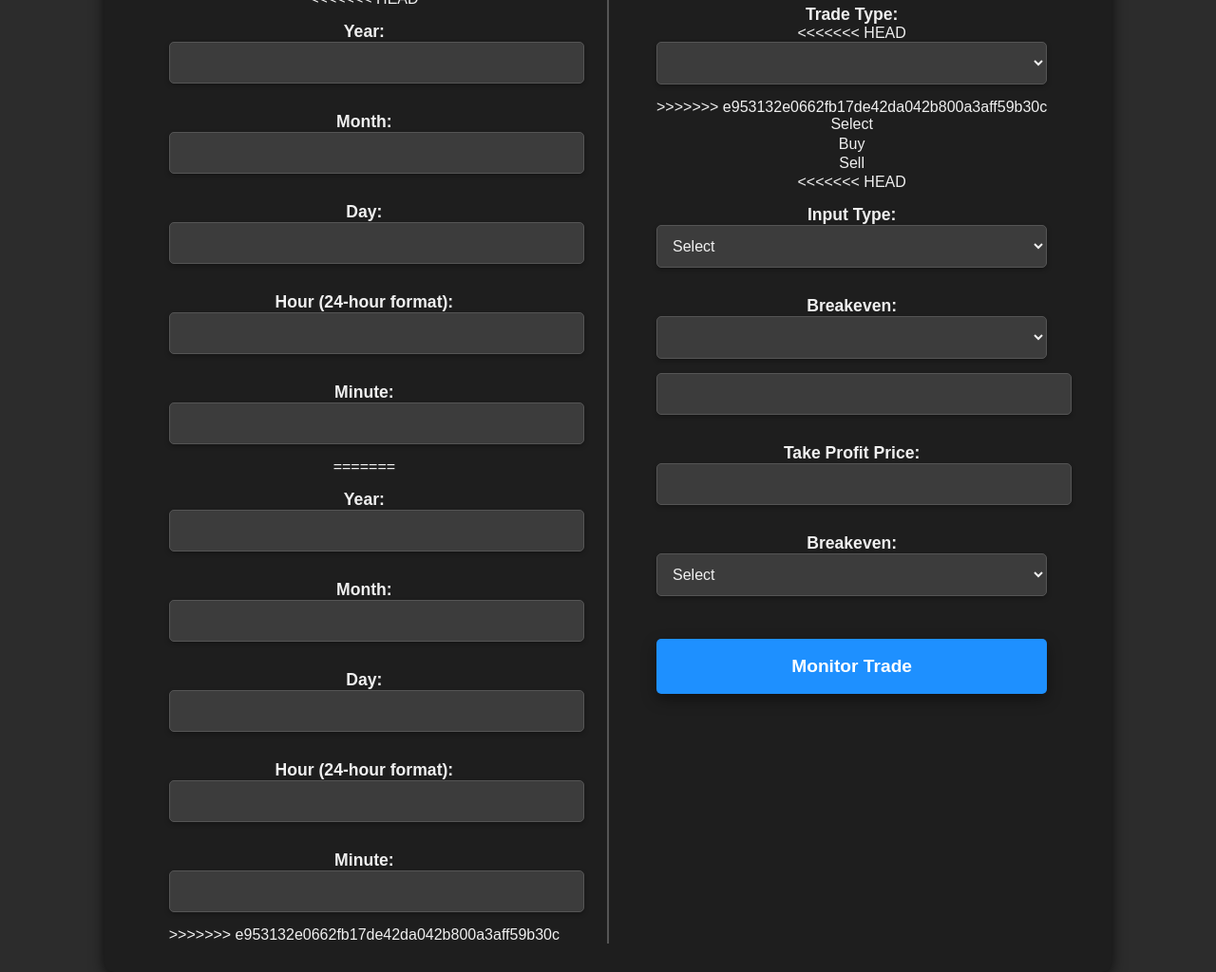
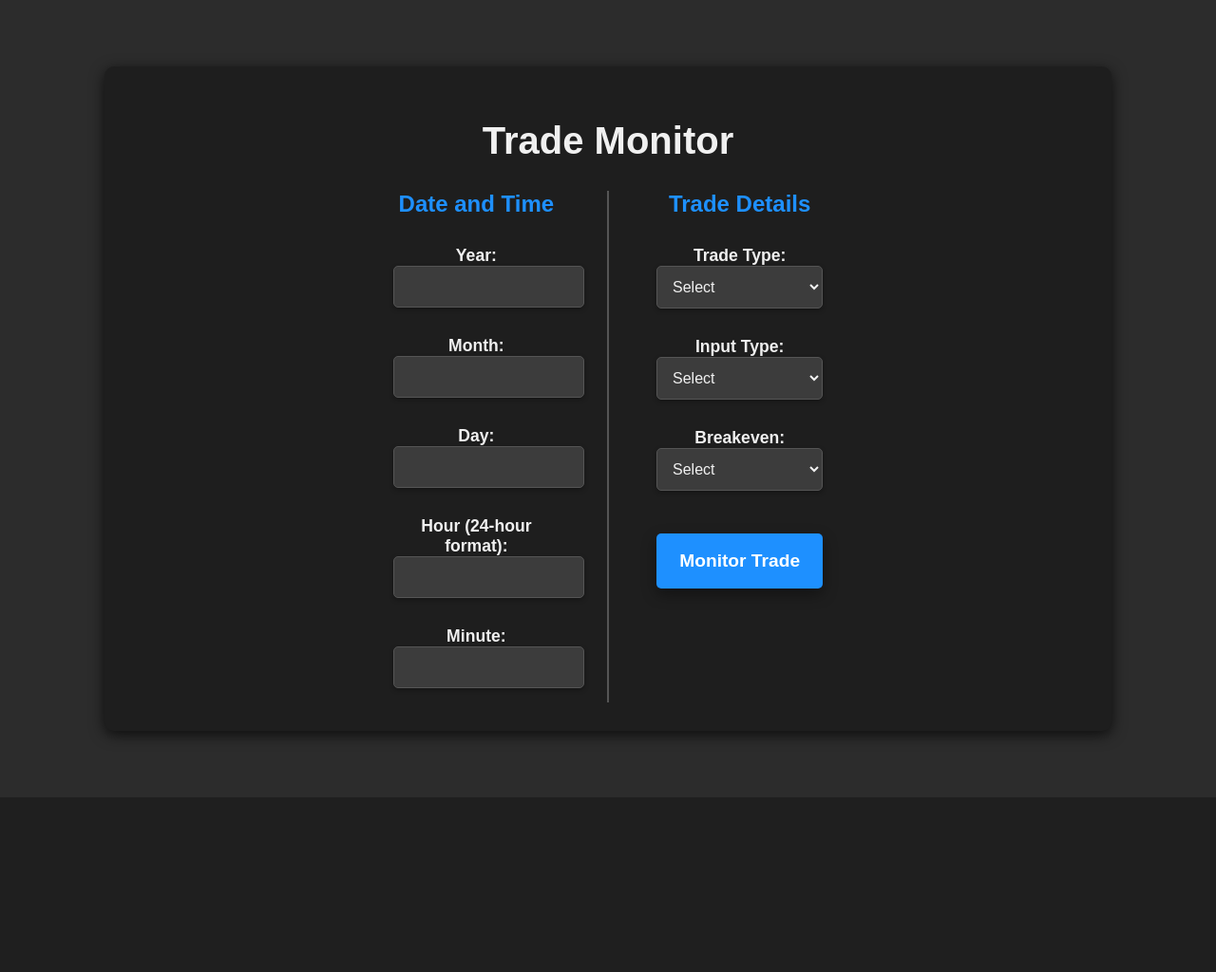
Before and after one commit to nafis333/App-Backtest, a Flask app: page / in a window 1280 px wide. Shown: the whole page at 95% size. After the commit the page ends 840 px from the top, so only its background shows below. Run offline with Flask 3, Linux system fonts and the light colour scheme; lists and menus that the app fills with data are empty; parts of the project's set-up code (start-up, migrations or seed data) failed here and were passed over.

Commit message:
Update index.html

```diff
--- a/templates/index.html
+++ b/templates/index.html
@@ -99,11 +99,7 @@
             font-size: 1.5rem;
             font-weight: bold;
             margin-bottom: 15px;
-<<<<<<< HEAD
             color: #1e90ff;
-=======
-            color: #1e90ff; /* Appealing color for header */
->>>>>>> e953132e0662fb17de42da042b800a3aff59b30c
         }
     </style>
    <script>
@@ -135,7 +131,6 @@
                 <div class="section">
                     <fieldset>
                         <legend>Date and Time</legend>
-<<<<<<< HEAD
                         <!-- Existing Date and Time Inputs -->
                         <div class="input-row">
                             <label for="year">Year:</label>
@@ -156,27 +151,6 @@
                         <div class="input-row">
                             <label for="minute">Minute:</label>
                             <input type="number" id="minute" name="minute" min="0" max="59" required>
-=======
-                        <div class="input-row">
-                            <label for="year">Year:</label>
-                            <input type="number" id="year" name="year" min="2000" max="2100" required aria-label="Year">
-                        </div>
-                        <div class="input-row">
-                            <label for="month">Month:</label>
-                            <input type="number" id="month" name="month" min="1" max="12" required aria-label="Month">
-                        </div>
-                        <div class="input-row">
-                            <label for="day">Day:</label>
-                            <input type="number" id="day" name="day" min="1" max="31" required aria-label="Day">
-                        </div>
-                        <div class="input-row">
-                            <label for="hour">Hour (24-hour format):</label>
-                            <input type="number" id="hour" name="hour" min="0" max="23" required aria-label="Hour">
-                        </div>
-                        <div class="input-row">
-                            <label for="minute">Minute:</label>
-                            <input type="number" id="minute" name="minute" min="0" max="59" required aria-label="Minute">
->>>>>>> e953132e0662fb17de42da042b800a3aff59b30c
                         </div>
                     </fieldset>
                 </div>
@@ -188,18 +162,13 @@
                         <legend>Trade Details</legend>
                         <div class="input-row">
                             <label for="trade_type">Trade Type:</label>
-<<<<<<< HEAD
                             <select id="trade_type" name="trade_type" required>
-=======
-                            <select id="trade_type" name="trade_type" required aria-label="Trade Type">
->>>>>>> e953132e0662fb17de42da042b800a3aff59b30c
                                 <option value="">Select</option>
                                 <option value="buy">Buy</option>
                                 <option value="sell">Sell</option>
                             </select>
                         </div>
                         <div class="input-row">
-<<<<<<< HEAD
                             <label for="input_type">Input Type:</label>
                             <select id="input_type" name="input_type" onchange="toggleInputType()" required>
                                 <option value="">Select</option>
@@ -230,18 +199,6 @@
                         <div class="input-row">
                             <label for="breakeven">Breakeven:</label>
                             <select id="breakeven" name="breakeven" required>
-=======
-                            <label for="stoploss_price">Stop Loss Price:</label>
-                            <input type="number" step="0.01" id="stoploss_price" name="stoploss_price" required aria-label="Stop Loss Price">
-                        </div>
-                        <div class="input-row">
-                            <label for="takeprofit_price">Take Profit Price:</label>
-                            <input type="number" step="0.01" id="takeprofit_price" name="takeprofit_price" required aria-label="Take Profit Price">
-                        </div>
-                        <div class="input-row">
-                            <label for="breakeven">Breakeven:</label>
-                            <select id="breakeven" name="breakeven" required aria-label="Breakeven">
->>>>>>> e953132e0662fb17de42da042b800a3aff59b30c
                                 <option value="">Select</option>
                                 <option value="true">True</option>
                                 <option value="false">False</option>
```
